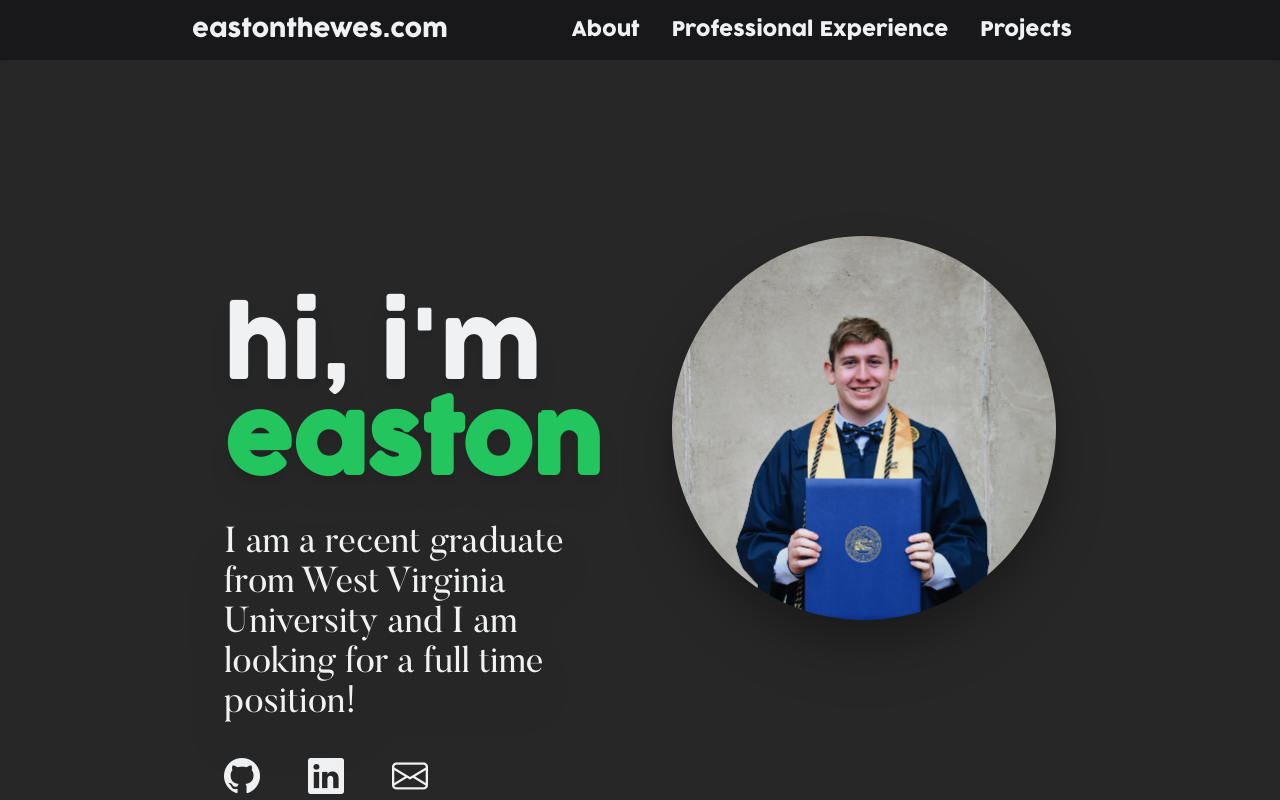
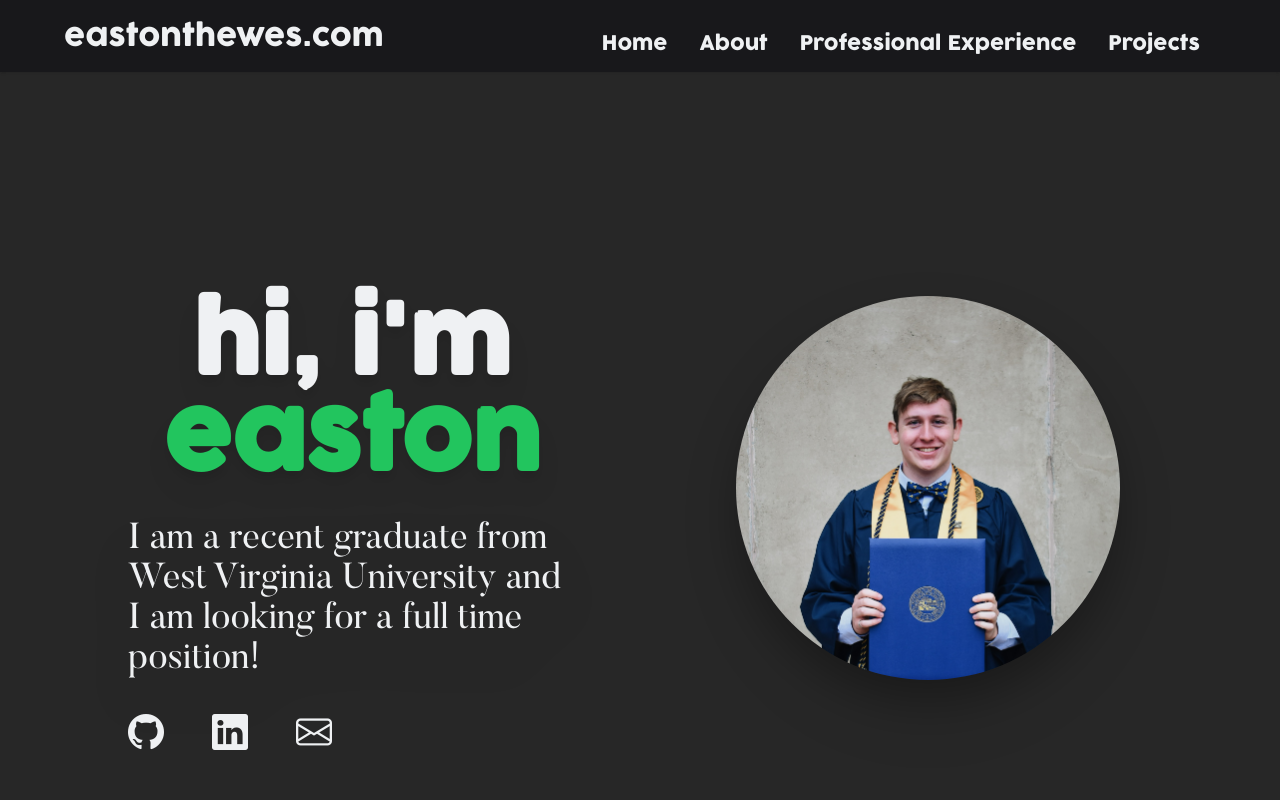
Before and after one commit to EastonThewes/eastonthewes.com, a Nuxt app in the folder eastonthewes.com/: page / in a window 1280 px wide. Built offline with nearby package versions, Linux system fonts and the light colour scheme.

Commit message:
Update to home page layouts

```diff
--- a/eastonthewes.com/components/Header.vue
+++ b/eastonthewes.com/components/Header.vue
@@ -1,21 +1,21 @@
 <template>
     <!-- Header -->
-    <div class="bg-zinc-900 text-gray-100 py-3.5 md:px-48 shadow px-6 md:flex justify-between items-center z-50">
+    <div class="bg-zinc-900 text-primary py-3.5 md:px-16 shadow px-6 md:flex justify-between items-center z-50">
         <!-- eastonthewes.com -->
         <div class="flex items-center">
-            <span class="text-primary text-2xl mr-1 font">
+            <span class="text-3xl mr-1 font">
                 <nuxt-link to="/">eastonthewes.com</nuxt-link>
             </span>
         </div>
 
         <!-- Button -->
-        <span @click="MenuOpen()" class="absolute md:hidden right-6 top-1.5 cursor-pointer text-4xl">
+        <span @click="MenuOpen()" class="absolute xl:hidden hover:text-green-500 right-6 top-1.5 cursor-pointer text-4xl">
             <i :class="[open ? 'bi bi-x' : 'bi bi-list']"></i>
         </span>
 
-        <ul class="md:flex md:items-center md:px-0 px-10 md:pb-0 pb-10 md:static absolute font text-primary bg-zinc-900 md:w-auto w-full top-14 duration-200 ease-in z-[100]"
+        <ul class="xl:flex xl:items-center xl:px-0 px-20 xl:pb-0 pb-4 xl:static absolute font text-primary bg-zinc-900 xl:w-auto w-full top-14 duration-200 ease-in z-[100]"
         :class="[open ? 'left-0' : 'left-[-100%]']">
-            <li class="md:mx-4 md:my-0 my-6" v-for="(link,name) in Links" :key="name">
+            <li class="md:mx-4 md:my-0 my-6 pt-4" v-for="(link,name) in Links" :key="name">
                 <nuxt-link :to="link.link" class="text-xl hover:text-green-500">{{ link.name }}</nuxt-link>
             </li>
         </ul>
@@ -31,7 +31,7 @@
         setup() {
             let open = ref(false)
             let Links = [
-                // {name: "Home", link:"/"},
+                {name: "Home", link:"/"},
                 {name: "About", link:"/about"},
                 {name: "Professional Experience", link:"/xp"},
                 {name: "Projects", link:"/projects"},
--- a/eastonthewes.com/components/HomePageAbout.vue
+++ b/eastonthewes.com/components/HomePageAbout.vue
@@ -1,7 +1,7 @@
 <template>
 
-    <div class="md:ml-8 md:mr-8 " >
-        <h2 class="text-7xl md:text-8xl fon.t-semibold pb-8 drop-shadow-xl  easton">hi, i'm <b class="text-green-500">easton</b></h2>
+        <div class="md:mx-8" >
+            <h2 class="text-7xl md:text-8xl font-semibold pb-8 drop-shadow-xl text-center easton">hi, i'm <b class="text-green-500">easton</b></h2>
             <p class="text-2xl md:text-4xl font-extralight drop-shadow-2xl about  ">I am a recent graduate from West Virginia University and I am looking for a full time position!</p>
         </div>
         <div class="flex gap-12 text-4xl pt-8 justify-center md:justify-start md:ml-8">
@@ -10,6 +10,7 @@
             <a href="mailto: theweseaston@gmail.com" class="hover:text-6xl hover:text-green-500 ease-in-out duration-75"><i class="bi bi-envelope" title="Email Me!"></i></a>
             <!-- <a href="../static/pdf/ThewesEaston_Resume.pdf" download><i class="bi bi-filetype-pdf" title="My Resume!"></i></a> -->
         </div>
+
 
 </template>
 
--- a/eastonthewes.com/layouts/default.vue
+++ b/eastonthewes.com/layouts/default.vue
@@ -3,7 +3,7 @@
         <div>
             <Header />
         </div>
-        <div class="mt-4">
+        <div>
             <slot />
         </div>
     </div>
--- a/eastonthewes.com/pages/index.vue
+++ b/eastonthewes.com/pages/index.vue
@@ -1,9 +1,9 @@
 <template>
-    <div class="md:flex md:pt-32 mx-8 xl:mx-48 text-primary">
+    <div class="md:flex md:gap-16  md:pt-32 mx-24 2xl:mx-48 text-primary">
         <div class="pt-24 md:w-1/2">
             <HomePageAbout />
         </div>
-        <div class="md:w-1/2">
+        <div class="md:w-1/2 pt-16">
             <HomePagePicture />
         </div>
     </div>
```
Lines whose indentation alone changed are shown as unchanged.
